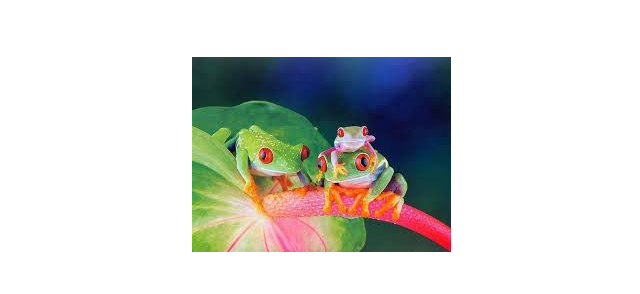
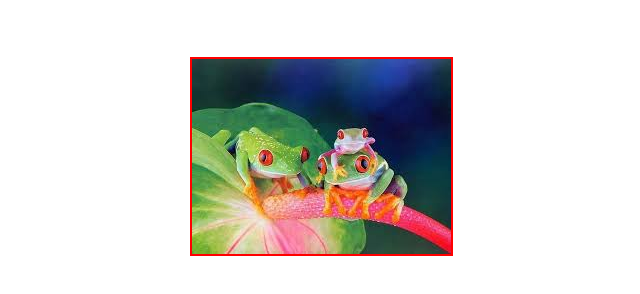
Before and after one commit to anny23sa/JavaScriptCondicion, a plain HTML site: page index1.html in a window 1280 px wide. Both pictures are taken after a click on the picture 640 px from the left and 214 px from the top of the page. Shown: the part 60-354 px from the top of the page, without its empty margins (319-959 px from the left). Drawn offline with Linux system fonts and the light colour scheme.

Commit message:
cambios Script

```diff
--- a/assets/js/script1.js
+++ b/assets/js/script1.js
@@ -1,12 +1,13 @@
+let tieneBorde = false;
+
 function cambiodeborde() {
+    let imagen = document.getElementById("imagen")
 
-    let borderOn = "2px";
-    let borderOff = "0px";
-    let imagen = document.getElementById("imagen").style.border.width
-
-    if(imagen == borderOff){
-        imagen = borderOn;
+    if(tieneBorde == false){
+        imagen.style.border = "2px solid red";
+        tieneBorde = true;
     } else {
-        imagen = borderOff;
+        imagen.style.border = "none";
+        tieneBorde = false;
     }
 }
```
Also changed, not shown: index2.html (+1 -1 lines).
